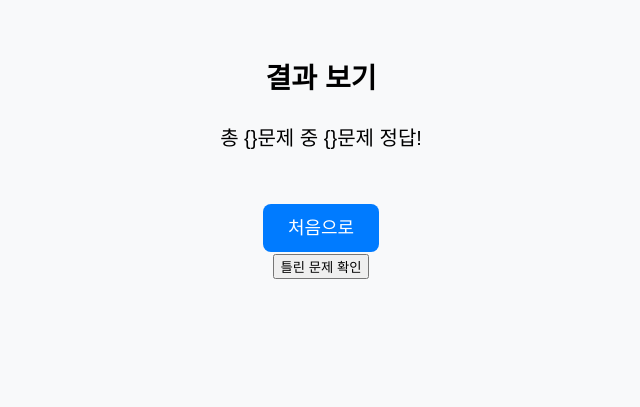
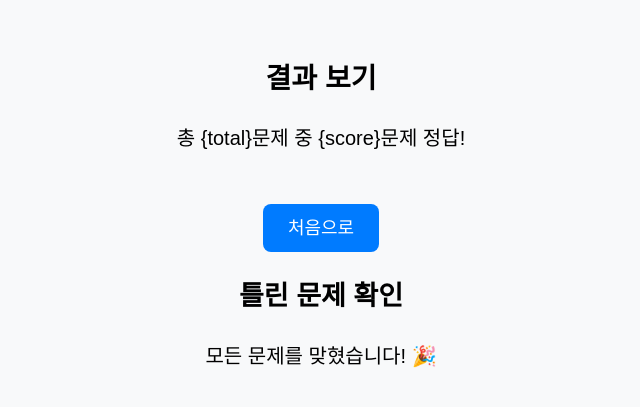
Before and after one commit to Parkdonghae/disaster_quiz_app, a Flask app: page /result in a window 1280 px wide. Shown: the top 407 px of the page, without its empty margins (319-959 px from the left). Run offline with Flask 2, Linux system fonts and the light colour scheme.

Commit message:
오답그냥 보기

```diff
--- a/templates/result.html
+++ b/templates/result.html
@@ -44,19 +44,24 @@
   </style>
 </head>
 <body>
-    <h1>결과 보기</h1>
-    <p>총 {}문제 중 {}문제 정답!</p>
-    <a target='_blank' href="{{ url_for('home') }}">처음으로</a>
+  <h1>결과 보기</h1>
+  <p>총 {total}문제 중 {score}문제 정답!</p>
+  <a target="_blank" target='_blank' href="{{ url_for('home') }}">처음으로</a>
 
-    <div class="wrong-section">
-        <button class="toggle-btn" onclick="toggleWrongAnswers()">틀린 문제 확인</button>
-        <div id="wrongAnswers" class="wrong-answers">
-            {% for item in wrong_answers %}
-            <div class="wrong-item">
-                <strong>{{wrong.question}}</<strong><br>
-                ❌ 선택: <strong>{{wrong.selected}}<br>
-                ✅ 정답: {{wrong.correct}}</li>
-            {% endfor %}
-   </ul>
+  <!-- 틀린 문제 보기 영역 -->
+  <h2>틀린 문제 확인</h2>
+  {% if wrong_answers %}
+      <ul>
+      {% for w in wrong_answers %}
+          <li>
+              <strong>{{wrong.question}}}</strong><br>
+              ❌ 선택: {{wrong.selected}}<br>
+              ✅ 정답: {{wrong.correct}}
+          </li>
+      {% endfor %}
+      </ul>
+  {% else %}
+      <p>모든 문제를 맞혔습니다! 🎉</p>
+  {% endif %}
 </body>
 </html>
```
